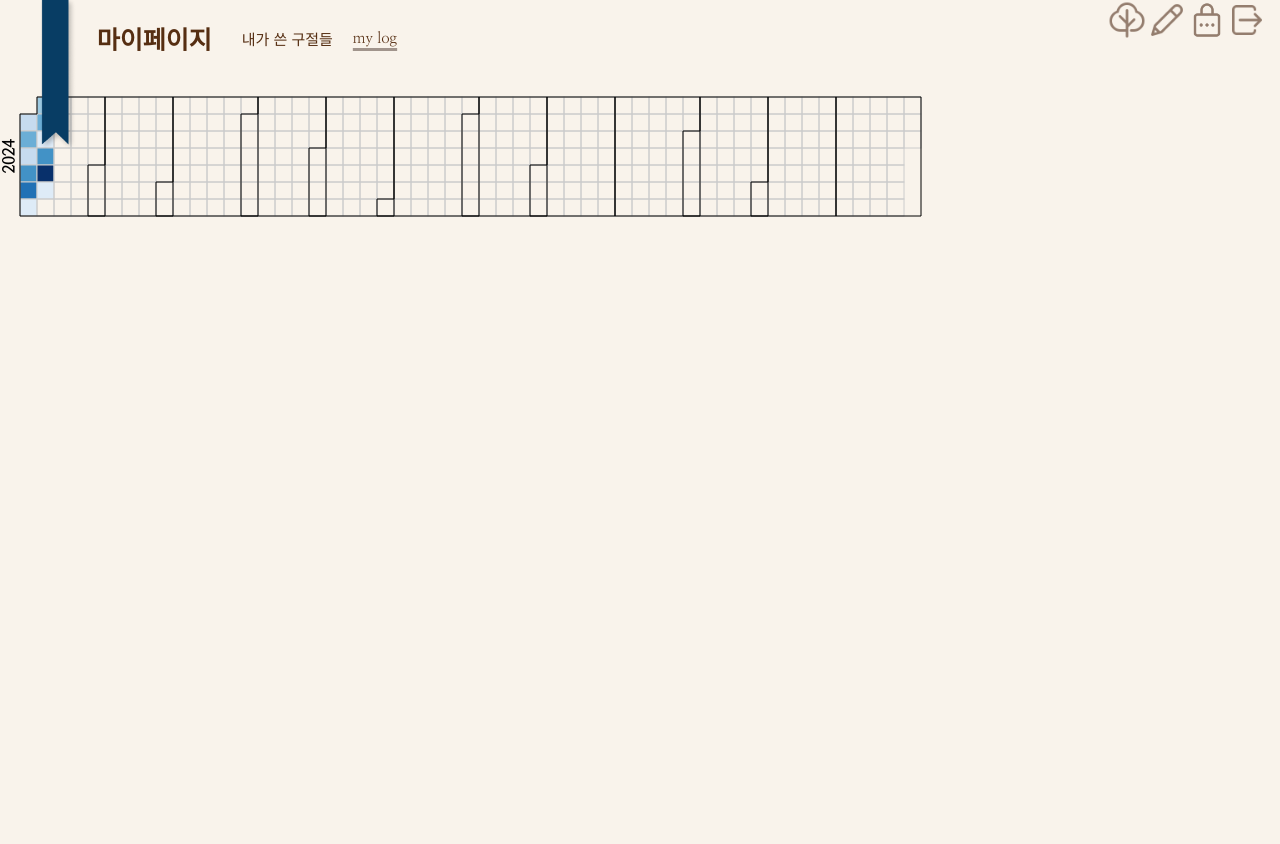
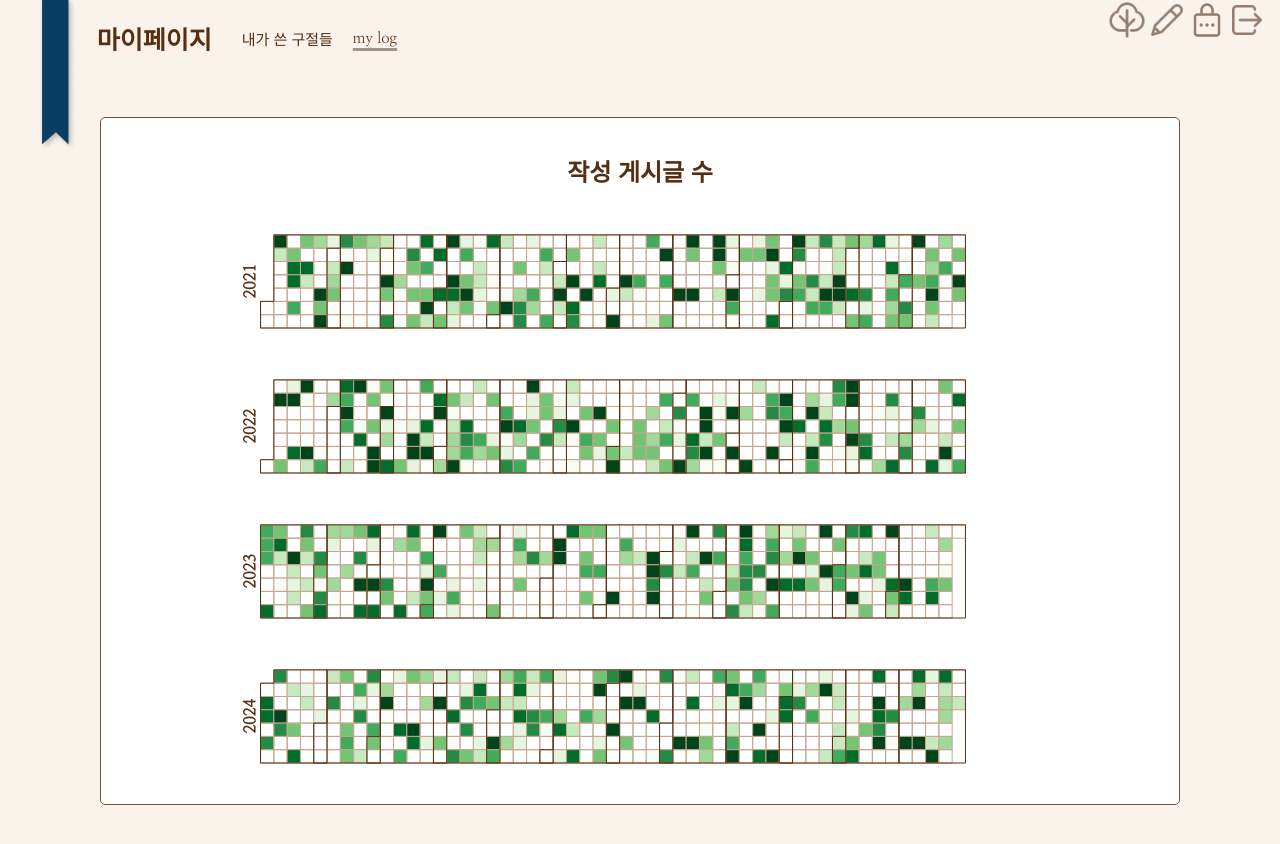
Before and after one commit to hyerim1127/Tree, a React (Create React App) app in the folder src/main/frontend/: page /member/log in a window 1280 px wide. Shown: the top 844 px of the page. Built offline with nearby package versions, Linux system fonts and the light colour scheme; no server answers.

Commit message:
front-modify-[~30]

```diff
--- a/src/main/frontend/src/myPage/CalendarChart.css
+++ /dev/null
@@ -1,20 +0,0 @@
-/*calendar chart css*/
-.calendarChart {
-    margin-top: 20px;
-    padding : 20px;
-
-    width: 100vw;
-    align-items: center;
-}
-.chart-container {
-    display: flex;
-    justify-content: center;
-    margin-top: 20px; /* 필요에 따라 조정 */
-}
-.calendar-chart-container {
-    display: flex;
-    justify-content: center;
-    align-items: center;
-    width: 100%;
-    min-width: 900px;
-}
--- a/src/main/frontend/src/myPage/CalendarChart.jsx
+++ /dev/null
@@ -1,98 +0,0 @@
-import React, { useEffect, useRef } from 'react';
-import * as d3 from 'd3';
-import './CalendarChart.css';
-
-const CalendarChart = ({ data }) => {
-  const svgRef = useRef(null);
-
-  useEffect(() => {
-    const handleResize = () => {
-      drawChart();
-    };
-
-    window.addEventListener('resize', handleResize);
-    drawChart();
-
-    return () => {
-      window.removeEventListener('resize', handleResize);
-    };
-  }, [data]);
-
-  const drawChart = () => {
-    const svgElement = svgRef.current;
-    const containerWidth = svgElement.parentElement.offsetWidth;
-    const cellSize = 17;
-    const margin = { top: 20, right: 20, bottom: 20, left: 20 };
-    const width = Math.max(500, containerWidth - margin.left - margin.right);
-    const height = cellSize * 7 + margin.top + margin.bottom;
-
-    d3.select(svgElement).selectAll("*").remove(); // Clear previous chart
-
-    const svg = d3.select(svgElement)
-      .attr("width", width + margin.left + margin.right)
-      .attr("height", height + margin.top + margin.bottom)
-      .append("g")
-      .attr("transform", `translate(${margin.left},${margin.top})`);
-
-    const format = d3.timeFormat("%Y-%m-%d");
-
-    const color = d3.scaleQuantize()
-      .domain([0, d3.max(data, d => d.value)])
-      .range(d3.schemeBlues[9]);
-
-    const year = new Date().getFullYear();
-
-    svg.append("text")
-      .attr("transform", "translate(-6," + cellSize * 3.5 + ")rotate(-90)")
-      .attr("font-weight", "bold")
-      .attr("text-anchor", "middle")
-      .text(year);
-
-    const rect = svg.append("g")
-      .attr("fill", "none")
-      .attr("stroke", "#ccc")
-      .selectAll("rect")
-      .data(d3.timeDays(new Date(year, 0, 1), new Date(year + 1, 0, 1)))
-      .enter().append("rect")
-      .attr("width", cellSize)
-      .attr("height", cellSize)
-      .attr("x", d => d3.timeWeek.count(d3.timeYear(d), d) * cellSize)
-      .attr("y", d => d.getDay() * cellSize)
-      .datum(format);
-
-    rect.append("title")
-      .text(d => d);
-
-    const dataMap = new Map(data.map(d => [d.date, d.value]));
-
-    rect.filter(d => dataMap.has(d))
-      .attr("fill", d => color(dataMap.get(d)))
-      .select("title")
-      .text(d => `${d}: ${dataMap.get(d)}`);
-
-    svg.append("g")
-      .attr("fill", "none")
-      .attr("stroke", "#000")
-      .selectAll("path")
-      .data(d3.timeMonths(new Date(year, 0, 1), new Date(year + 1, 0, 1)))
-      .enter().append("path")
-      .attr("class", "month")
-      .attr("d", d => {
-        const t1 = new Date(d.getFullYear(), d.getMonth() + 1, 0);
-        const d0 = d.getDay(), w0 = d3.timeWeek.count(d3.timeYear(d), d);
-        const d1 = t1.getDay(), w1 = d3.timeWeek.count(d3.timeYear(t1), t1);
-        return `M${(w0 + 1) * cellSize},${d0 * cellSize}
-                        H${w0 * cellSize}V${7 * cellSize}
-                        H${w1 * cellSize + cellSize}V${(d1 + 1) * cellSize}
-                        H${(w1 + 1) * cellSize}V0H${(w0 + 1) * cellSize}Z`;
-      });
-  };
-
-  return (
-    <div className="calendar-chart-container">
-      <svg ref={svgRef}></svg>
-    </div>
-  );
-};
-
-export default CalendarChart;
--- a/src/main/frontend/src/myPage/MyLog.jsx
+++ b/src/main/frontend/src/myPage/MyLog.jsx
@@ -7,32 +7,31 @@ import treeLight from '../img/tree-light.png';
 import bmkBlue from '../img/bookmark-blue.png';
 import ModalGenre from '../ModalGenre';
 import "../genre.css";
-import CalendarChart from './CalendarChart';
+import "./calendar/CalendarChart.css"
+import CalendarChart from './calendar/CalendarChart';
+import ModalPwChange from './passwordChange/ModalPwChange';
+
+const generateData = (startYear, endYear, minVal, maxVal) => {
+  const data = [];
+  const startDate = new Date(startYear, 0, 1);
+  const endDate = new Date(endYear + 1, 0, 1);
+  const yearCount = endYear- startYear;
+  const timeDiff = endDate - startDate;
+
+  for (let i = 0; i < 300*yearCount; i++) {
+      const randomTime = new Date(startDate.getTime() + Math.random() * timeDiff);
+      const formattedDate = randomTime.toISOString().split('T')[0];
+      const randomValue = Math.floor(Math.random() * (maxVal - minVal + 1)) + minVal;
+      data.push({ date: formattedDate, value: randomValue });
+  }
+
+  return data;
+};
+
+const data = generateData(2021, 2024, 1, 20);
 
 const MyLog = () => {
-  const data = [
-    { date: '2024-01-01', value: 10 },
-    { date: '2024-01-02', value: 20 },
-    { date: '2024-01-03', value: 10 },
-    { date: '2024-01-04', value: 25 },
-    { date: '2024-01-05', value: 30 },
-    { date: '2024-01-06', value: 5 },
-    { date: '2024-01-07', value: 17 },
-    { date: '2024-01-08', value: 21 },
-    { date: '2024-01-09', value: 6 },
-    { date: '2024-01-10', value: 25 },
-    { date: '2024-01-11', value: 42 },
-    { date: '2024-01-12', value: 5 },
-    // 나머지 데이터 추가...
-  ];
-  const book = {
-    image: 'https://contents.kyobobook.co.kr/sih/fit-in/458x0/pdt/9791165341909.jpg',
-    title: '달러구트 꿈 백화점',
-    author: '이미예',
-    description: '잠들어야만 입장 가능한 꿈 백화점에서 일어나는 비밀스럽고도 기묘하며 가슴 뭉클한 판타지 소설 여기는 잠들어야만 입장할 수 있는 ‘달러구트 꿈 백화점’입니다. 잠들어야만 입장할 수 있는 독특한 마을. 그곳에 들어온 잠든 손님들에게 가장 인기 있는 곳은, 온갖 꿈을 한데 모아 판매하는 ‘달러구트의 꿈 백화점’이다. 긴 잠을 자는 사람들은 물론이고, 짧은 낮잠을 자는 사람들과 동물들로 매일매일 대성황을 이룬다.',
-    reason: '문서 디자인에 의미가 있는 글을 담으면 사람들은 양식을 보지 않고 글의 내용에 집중하는 경향이 있다. 예를 들어 나무위키의 서버는 파라과이에 있다.라는 문장을 적으면 대부분의 사람들은 글씨체에 집중하지 않고 글의 내용에 집중하게 될 것이다. 그렇다고 의미 없이 아무런 글자를 무작위로 입력해도 안 된다. 그렇다고 의미 없이 아무런 글자를 입력해도 안 된다. 그렇다고 의미 없이 아무런 글자를 무작위로 입력해도 안 된다. 그렇다고 의미 없이 아무런 글자를 입력해도 안 된다. 그렇다고 의미 없이 아무런 글자를 무작위로 입력해도 안 된다. '
-  };
-
+  const [showModalPwChange, setShowModalPwChange] = useState(false);
 
   const [showModalGenre, setShowModalGenre] = useState(false);
 
@@ -49,26 +48,13 @@ const MyLog = () => {
     navigate(`/board/genre?genre=${genre}`);
   };
 
-  const dummyImpressions = [
-    "문서 디자인에 의미가 있는 글을 담으면 사람들은 양식을 보지 않고 글의 내용에 집중하는 경향이 있다. 예를 들어 나무위키의 서버는 파라과이에 있다.라는 문장을 적으면 대부분의 사람들은 글씨체에 집중하지 않고 글의 내용에 집중하게 될 것이다. 그렇다고 의미 없이 아무런 글자를 무작위로 입력해도 안 된다. 그렇다고 의미 없이 아무런 글자를 입력해도 안 된다.",
-    "문학 구절 2",
-    "문학 구절 3",
-    "문학 구절 1",
-    "문학 구절 2",
-    "문학 구절 3",
-    "문학 구절 1",
-    "문학 구절 2",
-    "문학 구절 3",
-    "문학 구절 1",
-    "문학 구절 2",
-    "문학 구절 3",
-    "문학 구절 1",
-    "문학 구절 2"
-  ];
+  const openModalPwChange = () => {
+    setShowModalPwChange(true); // 비밀번호 변경 모달 열기
+  };
 
-
-  const impressions = dummyImpressions;
-
+  const closeModalPwChange = () => {
+    setShowModalPwChange(false); // 비밀번호 변경 모달 닫기
+  };
 
   const navigate = useNavigate();
 
@@ -79,9 +65,9 @@ const MyLog = () => {
 
   const[isLoggedIn, setIsLoggedIn] = useState(true);
   const logoutHandler = () => {
-    localStorage.removeItem("isLoggedIn");
-    setIsLoggedIn(false);
-    goToLogin();
+      localStorage.removeItem("isLoggedIn");
+      setIsLoggedIn(false);
+      goToLogin();
   }
 
   return (
@@ -90,7 +76,8 @@ const MyLog = () => {
 
         <span>
           <img className='shortcuts' alt='logout' src={logoutLight} onClick={logoutHandler} />
-          <img className='shortcuts' alt='lock' src={lockLight} />
+          <img className='shortcuts' alt='lock' src={lockLight}  onClick={openModalPwChange} />
+          {showModalPwChange && <ModalPwChange onClose={closeModalPwChange} />}
           <img className='shortcuts' alt='pencil' src={pencilLight} onClick={goToWrite} />
           <img className='shortcuts' alt='logo' src={treeLight} onClick={goToBoard} />
         </span>
@@ -104,7 +91,12 @@ const MyLog = () => {
           <button className='mypage-tab-clicked'>my log</button>
         </div>
 
-        <CalendarChart data={data}></CalendarChart>
+        <div className="chart-container ">
+          <div className="calendar-chart-container">
+            <h2>작성 게시글 수</h2>
+          <CalendarChart data={data}></CalendarChart>
+          </div>
+        </div>
       </div>
     </div>
   );
--- /dev/null
+++ b/src/main/frontend/src/myPage/calendar/CalendarChart.css
@@ -0,0 +1,25 @@
+/*calendar chart css*/
+
+.chart-container {
+    display: flex;
+    justify-content: center;
+    padding:40px 100px;
+
+}
+.calendar-chart-container {
+    display: flex;
+    flex-direction: column;
+    background-color: #FFFFFF;
+    justify-content: center;
+    align-items: center;
+    width: 100%;
+    min-width: 500px;
+    border:1px solid #744F36;
+    border-radius: 5px;
+    padding-bottom: 35px;
+
+}
+.calendar-chart-container h2 {
+  align-content: left;
+  padding-top: 35px;
+}
--- /dev/null
+++ b/src/main/frontend/src/myPage/calendar/CalendarChart.jsx
@@ -0,0 +1,106 @@
+import React, { useEffect, useRef, useState } from 'react';
+import * as d3 from 'd3';
+import './CalendarChart.css';
+
+const CalendarChart = ({ data }) => {
+    const svgRef = useRef(null);
+    const [width, setWidth] = useState(window.innerWidth);
+
+    useEffect(() => {
+        const handleResize = () => {
+            setWidth(window.innerWidth);
+        };
+
+        window.addEventListener('resize', handleResize);
+
+        return () => {
+            window.removeEventListener('resize', handleResize);
+        };
+    }, []);
+
+    useEffect(() => {
+        drawChart();
+    }, [data, width]);
+
+    const drawChart = () => {
+        const svgElement = svgRef.current;
+        const containerWidth = svgElement.parentElement.offsetWidth;
+        const height = 140;
+        const cellSize = 0.01*width+0.5;
+
+        // Clear previous chart
+        d3.select(svgElement).selectAll("*").remove();
+
+        const years = d3.range(d3.min(data, d => new Date(d.date).getFullYear()), d3.max(data, d => new Date(d.date).getFullYear()) + 1);
+
+        const svg = d3.select(svgElement)
+            .selectAll("svg")
+            .data(years)
+            .enter().append("svg")
+            .attr("width", width*0.75)
+            .attr("height", height)
+            .attr("class", "year")
+            .append("g")
+            .attr("transform", "translate(" + ((width*0.8 - cellSize * 53) / 2) + "," + (height - cellSize * 7 - 1) + ")");
+
+        const format = d3.timeFormat("%Y-%m-%d");
+
+        const color = d3.scaleQuantize()
+            .domain([0, d3.max(data, d => d.value)])
+            .range(d3.schemeGreens[9]);
+
+        svg.select("svg")
+            .append("text")
+            .text("title");
+
+        svg.append("text")
+            .attr("transform", "translate(-6," + cellSize * 3.5 + ")rotate(-90)")
+            .attr("font-weight", "bold")
+            .attr("text-anchor", "middle")
+            .attr("fill", "#562E12")
+            .text(d => d);
+
+        const rect = svg.append("g")
+            .attr("fill", "none")
+            .attr("stroke", "#c6a690")
+            .selectAll("rect")
+            .data(d => d3.timeDays(new Date(d, 0, 1), new Date(d + 1, 0, 1)))
+            .enter().append("rect")
+            .attr("width", cellSize)
+            .attr("height", cellSize)
+            .attr("x", d => d3.timeWeek.count(d3.timeYear(d), d) * cellSize)
+            .attr("y", d => d.getDay() * cellSize)
+            .datum(format);
+
+        rect.append("title")
+            .text(d => d);
+
+        const dataMap = new Map(data.map(d => [d.date, d.value]));
+
+        rect.filter(d => dataMap.has(d))
+            .attr("fill", d => color(dataMap.get(d)))
+            .select("title")
+            .text(d => `${d}: ${dataMap.get(d)}`);
+
+        svg.append("g")
+            .attr("fill", "none")
+            .attr("stroke", "#562E12")
+            .selectAll("path")
+            .data(d => d3.timeMonths(new Date(d, 0, 1), new Date(d + 1, 0, 1)))
+            .enter().append("path")
+            .attr("class", "month")
+            .attr("d", d => {
+                const t1 = new Date(d.getFullYear(), d.getMonth() + 1, 0);
+                const d0 = d.getDay(), w0 = d3.timeWeek.count(d3.timeYear(d), d);
+                const d1 = t1.getDay(), w1 = d3.timeWeek.count(d3.timeYear(t1), t1);
+                return `M${(w0 + 1) * cellSize},${d0 * cellSize}
+                        H${w0 * cellSize}V${7 * cellSize}
+                        H${w1 * cellSize + cellSize}V${(d1 + 1) * cellSize}
+                        H${(w1 + 1) * cellSize}V0H${(w0 + 1) * cellSize}Z`;
+            });
+    };
+
+    return <div ref={svgRef}></div>;
+};
+
+export default CalendarChart;
```
Also changed, not shown: src/main/frontend/src/SignUp.jsx (+2 -12 lines).
